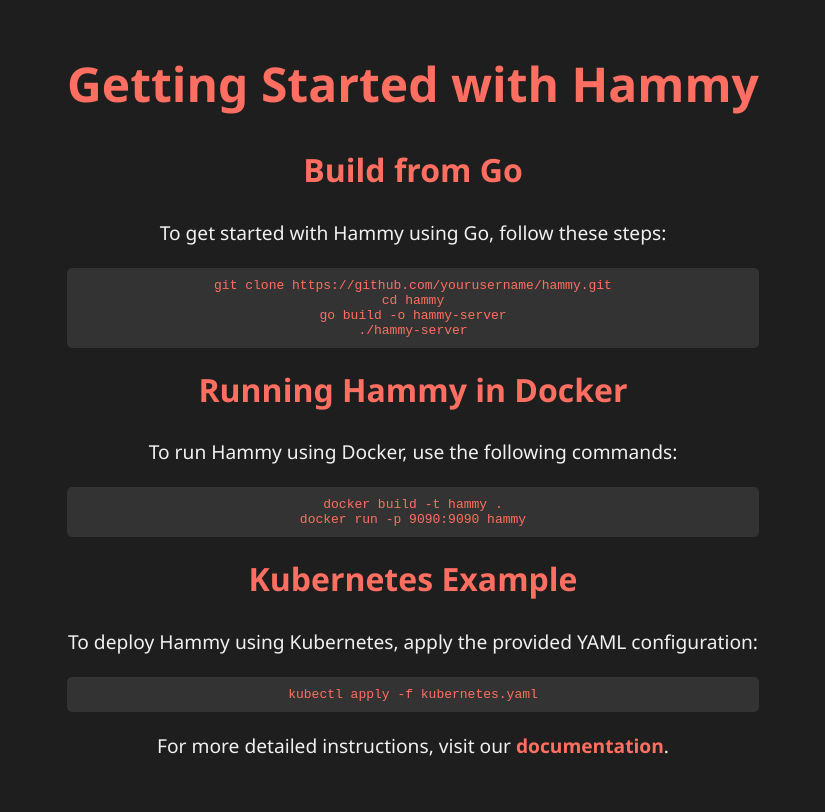
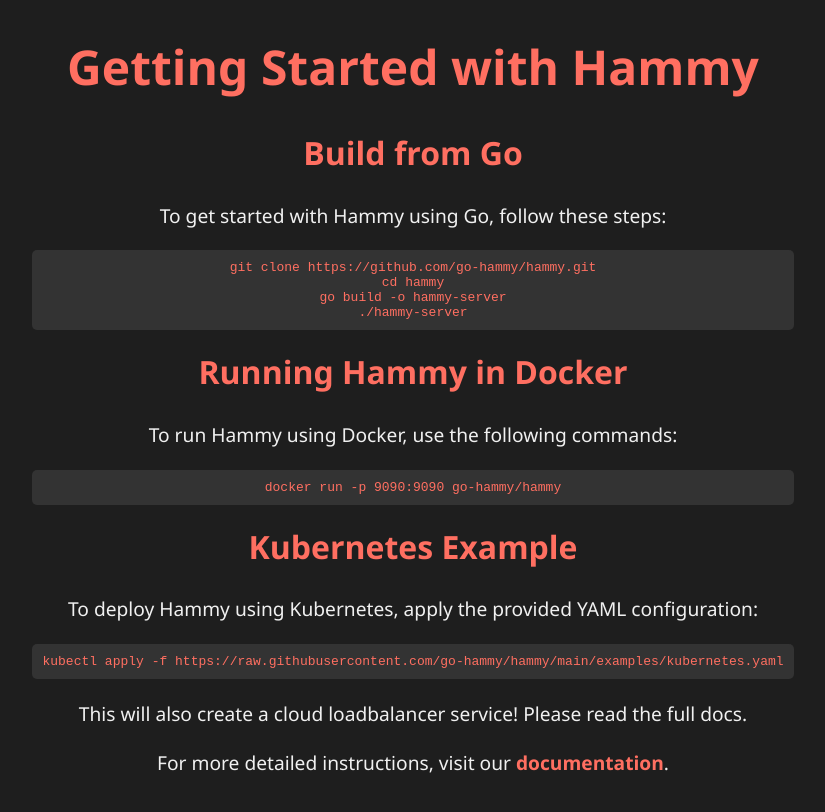
Before and after one commit to go-hammy/hammy-docs, a plain HTML site: page static/getting-started.html in a window 1280 px wide. Shown: the whole page, without its empty margins (227-1052 px from the left). Drawn offline with Linux system fonts and the light colour scheme.

Commit message:
changed docs

```diff
--- a/static/getting-started.html
+++ b/static/getting-started.html
@@ -61,22 +61,24 @@
 
       <h2>Build from Go</h2>
       <p>To get started with Hammy using Go, follow these steps:</p>
-      <pre><code>git clone https://github.com/yourusername/hammy.git
+      <pre><code>git clone https://github.com/go-hammy/hammy.git
 cd hammy
 go build -o hammy-server
 ./hammy-server</code></pre>
 
       <h2>Running Hammy in Docker</h2>
       <p>To run Hammy using Docker, use the following commands:</p>
-      <pre><code>docker build -t hammy .
-docker run -p 9090:9090 hammy</code></pre>
+      <pre><code>docker run -p 9090:9090 go-hammy/hammy</code></pre>
 
       <h2>Kubernetes Example</h2>
       <p>
         To deploy Hammy using Kubernetes, apply the provided YAML configuration:
       </p>
-      <pre><code>kubectl apply -f kubernetes.yaml</code></pre>
-
+      <pre><code>kubectl apply -f https://raw.githubusercontent.com/go-hammy/hammy/main/examples/kubernetes.yaml</code></pre>
+      <p>
+        This will also create a cloud loadbalancer service! Please read the full
+        docs.
+      </p>
       <p>
         For more detailed instructions, visit our
         <a href="https://gohammy.org/docs">documentation</a>.
```
